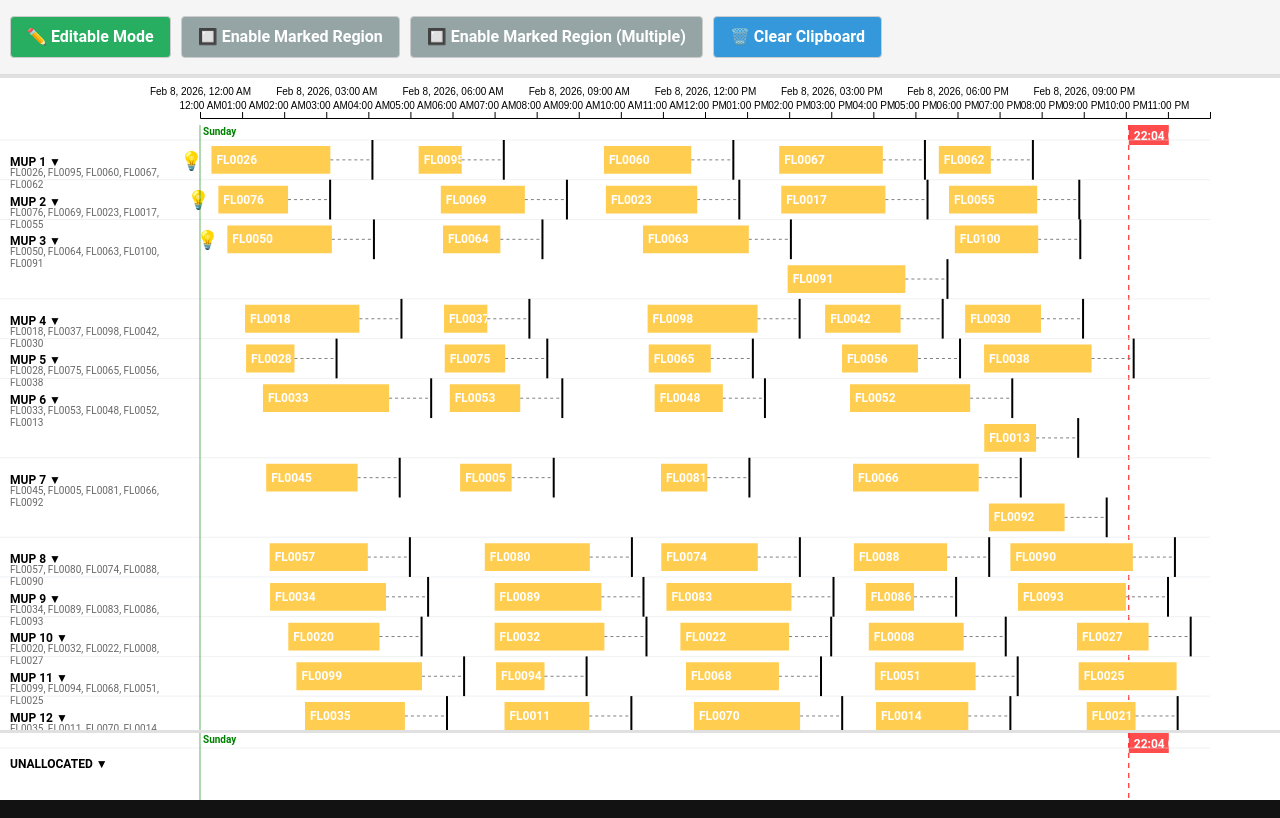
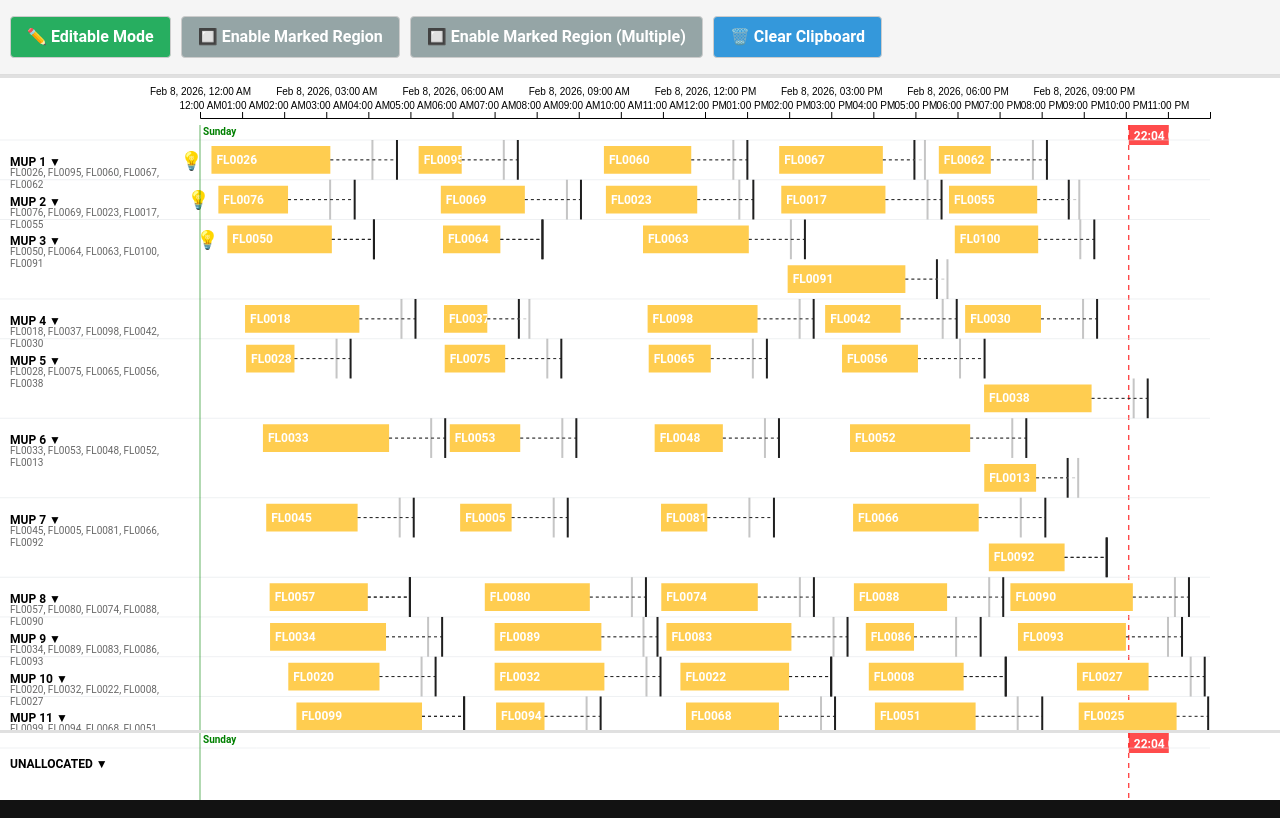
Before and after one commit to johannesbrandenburger/gantt-editor, a Vue app: page / in a window 1280 px wide. Built offline with nearby package versions, Linux system fonts and the light colour scheme; a small style sheet from the web is missing.

Commit message:
Added Secondary Anchor for Estimated Time of Departure

```diff
--- a/src/components/gantt-editor-lib/chart/departuremarker.ts
+++ b/src/components/gantt-editor-lib/chart/departuremarker.ts
@@ -59,7 +59,7 @@ export const updateDepartureMarker = (
     departureMarkerEndline.enter()
         .append("rect")
         .attr("class", "departure-marker-endline")
-        .attr("fill", "black")
+        .attr("fill", d => d.lineColor || "black")
         .attr("opacity", 0)
         .on("mousemove", (event, d) => {
             showSharedHoverTooltip(tooltip, event, d.info);
@@ -72,13 +72,15 @@ export const updateDepartureMarker = (
         .attr("y", d => d.lineY)
         .attr("height", d => d.lineHeight)
         .merge(departureMarkerEndline)
+        .sort((a, b) => (a.layer || 0) - (b.layer || 0))
         .transition()
         .duration(ANIMATION_DURATION)
+        .attr("fill", d => d.lineColor || "black")
         .attr("x", d => d.x2-1)
         .attr("width", d => 2)
         .attr("y", d => d.lineY)
         .attr("height", d => d.lineHeight)
-        .attr("opacity", 1);
+        .attr("opacity", d => d.markerOpacity ?? 1);
     departureMarkerEndline.exit()
         .transition()
         .duration(ANIMATION_DURATION)
@@ -92,7 +94,7 @@ export const updateDepartureMarker = (
     departureMarkerDashedLine.enter()
         .append("line")
         .attr("class", "departure-marker-dashed-line")
-        .attr("stroke", "gray")
+        .attr("stroke", d => d.lineColor || "gray")
         .attr("stroke-width", 1)
         .attr("stroke-dasharray", "3,3")
         .attr("opacity", 0)
@@ -107,13 +109,15 @@ export const updateDepartureMarker = (
         .attr("y1", d => d.lineY + d.lineHeight / 2)
         .attr("y2", d => d.lineY + d.lineHeight / 2)
         .merge(departureMarkerDashedLine)
+        .sort((a, b) => (a.layer || 0) - (b.layer || 0))
         .transition()
         .duration(ANIMATION_DURATION)
+        .attr("stroke", d => d.lineColor || "gray")
         .attr("x1", d => d.x1)
         .attr("x2", d => d.x2)
         .attr("y1", d => d.lineY + d.lineHeight / 2)
         .attr("y2", d => d.lineY + d.lineHeight / 2)
-        .attr("opacity", 1);
+        .attr("opacity", d => d.markerOpacity ?? 1);
     departureMarkerDashedLine.exit()
         .transition()
         .duration(ANIMATION_DURATION)
--- a/src/components/gantt-editor-lib/chart/process-data.ts
+++ b/src/components/gantt-editor-lib/chart/process-data.ts
@@ -1,5 +1,5 @@
 import type { Topic, ProcessedData, Settings } from './types';
-
+/*
 const areSlotsOverlapping = (slots: {
     openTime: Date, closeTime: Date
 }[]): boolean => {
@@ -30,7 +30,7 @@ const areSlotsOverlappingWithDeadlineConsidered = (slots: {
         }
     }
     return false;
-}
+} */
 
 /**
  * Check if a candidate slot overlaps with any existing slot in the row.
@@ -47,15 +47,23 @@ const doesSlotOverlapRow = (existingSlots: { openTime: Date, closeTime: Date }[]
     return false;
 }
 
-const doesSlotOverlapRowWithDeadline = (existingSlots: { openTime: Date, closeTime: Date, deadline?: Date }[], candidate: { openTime: Date, closeTime: Date, deadline?: Date }): boolean => {
+const doesSlotOverlapRowWithDeadline = (existingSlots: { openTime: Date, closeTime: Date, deadline?: Date, secondaryDeadline?: Date }[], candidate: { openTime: Date, closeTime: Date, deadline?: Date, secondaryDeadline?: Date }): boolean => {
     const cOpen = candidate.openTime.getTime();
-    const cClose = candidate.deadline
-        ? Math.max(candidate.closeTime.getTime(), new Date(candidate.deadline).getTime())
-        : candidate.closeTime.getTime();
+    let cClose = candidate.closeTime.getTime();
+    if (candidate.deadline) {
+        cClose = Math.max(cClose, candidate.deadline.getTime());
+    }
+    if (candidate.secondaryDeadline) {
+        cClose = Math.max(cClose, candidate.secondaryDeadline.getTime());
+    }
     for (const s of existingSlots) {
-        const sClose = s.deadline
-            ? Math.max(s.closeTime.getTime(), new Date(s.deadline).getTime())
-            : s.closeTime.getTime();
+        let sClose = s.closeTime.getTime();
+        if (s.deadline) {
+            sClose = Math.max(sClose, s.deadline.getTime());
+        }
+        if (s.secondaryDeadline) {
+            sClose = Math.max(sClose, s.secondaryDeadline.getTime());
+        }
         if (s.openTime.getTime() < cClose && sClose > cOpen) {
             return true;
         }
@@ -64,9 +72,9 @@ const doesSlotOverlapRowWithDeadline = (existingSlots: { openTime: Date, closeTi
 }
 
 export const addSlotToRows = (rows: { name: string, slots: {
-    openTime: Date, closeTime: Date, destinationId: string, id: string
+    openTime: Date, closeTime: Date, destinationId: string, id: string, deadline?: Date, secondaryDeadline?: Date
     }[], id: string }[], slot: {
-        openTime: Date, closeTime: Date, destinationId: string, id: string
+        openTime: Date, closeTime: Date, destinationId: string, id: string, deadline?: Date, secondaryDeadline?: Date
     }, topicId: string, compactView: boolean) => {
     let rowFound = false;
     if (compactView) {
--- a/src/components/gantt-editor-lib/chart/types.ts
+++ b/src/components/gantt-editor-lib/chart/types.ts
@@ -8,6 +8,7 @@ export type GanttEditorSlot = {
     additionalData?: string,
     hoverData?: string,
     deadline?: Date,
+    secondaryDeadline?: Date,
     readOnly?: boolean,
     color?: string
 };
@@ -174,6 +175,9 @@ export interface DepartureMarker {
     info: string;
     id: string;
     color: string;
+    lineColor?: string;
+    markerOpacity?: number;
+    layer?: number;
     lineVisible: boolean;
     lineHeight: number;
     lineY: number;
--- a/src/components/gantt-editor-lib/chart/update-chart.ts
+++ b/src/components/gantt-editor-lib/chart/update-chart.ts
@@ -308,18 +308,42 @@ export function updateChart(
 
                 // add a departure marker for indicating the departure time of a corresponding flight
                 if (!settings.collapseGroups
-                    && slot.deadline
                     && !settings.compactView
                     && !topic.isCollapsed
                 ) {
-                    let departureDate = new Date(slot.deadline);
-                    if (departureDate) {
-                        departureDate = new Date(departureDate);
+                    const departureText = slot.hoverData;
+                    const hasEstimatedTime = !!slot.secondaryDeadline;
+                    const deadlinesDiffer = hasEstimatedTime
+                        && new Date(slot.deadline || 0).getTime() !== new Date(slot.secondaryDeadline || 0).getTime();
+                    const departureMarkers = [
+                        {
+                            // Legacy deadline represents STD.
+                            id: `departure-${slot.id}-std`,
+                            date: slot.deadline,
+                            lineColor: deadlinesDiffer ? "#9e9e9e" : "#1f1f1f",
+                            markerOpacity: deadlinesDiffer ? 0.6 : 1,
+                            layer: 0,
+                        },
+                        {
+                            // New secondaryDeadline represents ETD and should be the relevant anchor.
+                            id: `departure-${slot.id}-etd`,
+                            date: slot.secondaryDeadline,
+                            lineColor: "#1f1f1f",
+                            markerOpacity: 1,
+                            layer: 1,
+                        },
+                    ];
+
+                    for (const marker of departureMarkers) {
+                        if (!marker.date) continue;
+
+                        const departureDate = new Date(marker.date);
+                        if (Number.isNaN(departureDate.getTime())) continue;
 
                         // check if visible
-                        if (!(departureDate < timeExtent[0] || departureDate > timeExtent[1])) {
+                        if (departureDate < timeExtent[0] || departureDate > timeExtent[1]) continue;
+
                         const departureX = xScale(departureDate);
-                            const departureText = slot.hoverData
                         defs.departureMarkerDefinition.push({
                             x1: x + slotWidth,
                             x2: departureX,
@@ -328,11 +352,13 @@ export function updateChart(
                             lineHeight: yScale.step(),
                             lineY: currentY,
                             info: departureText || "",
-                                id: `departure-${slot.id}`,
+                            id: marker.id,
                             color: slotColor!,
+                            lineColor: marker.lineColor,
+                            markerOpacity: marker.markerOpacity,
+                            layer: marker.layer,
                             lineVisible: departureX < x + slotWidth,
                         });
-                        }
                     }
                 }
 
--- a/src/pages/index.vue
+++ b/src/pages/index.vue
@@ -209,14 +209,41 @@ const generateSlots = (count: number) => {
 
         const departureTime = new Date(slotEnd.getTime() + 60 * 60 * 1000); // 1 hour after close time
 
+        // Demo scenarios for departure anchors:
+        // - deadline is STD (legacy/original value)
+        // - secondaryDeadline is ETD (new relevant value)
+        // - ETD can be before or after STD
+        // - every 7th slot uses the same timestamp to verify overlap behavior
+        const deadline = new Date(departureTime); // STD
+        let secondaryDeadline = new Date(departureTime.getTime() + 20 * 60 * 1000); // ETD after STD (default)
+        let scenario = "ETD after STD";
+
+        if (index % 5 === 0) {
+            secondaryDeadline = new Date(departureTime.getTime() + 35 * 60 * 1000);
+            scenario = "ETD delayed (after STD)";
+        }
+
+        if (index % 6 === 0) {
+            secondaryDeadline = new Date(departureTime.getTime() - 15 * 60 * 1000);
+            scenario = "ETD advanced (before STD)";
+        }
+
+        if (index % 7 === 0) {
+            secondaryDeadline = new Date(departureTime);
+            scenario = "ETD equals STD";
+        }
+
+        const hoverData = `Flight ${flightNumber}: 🛫 Departure: ${secondaryDeadline.toLocaleString()}`;
+
         return {
             id: `${flightNumber}-${index}`,
             displayName: flightNumber,
             group: flightNumber,
             openTime: slotStart,
             closeTime: slotEnd,
-            hoverData: `Flight ${flightNumber}: 🛫 Departure: ${departureTime.toLocaleString()}`,
-            deadline: departureTime
+            hoverData,
+            deadline,
+            secondaryDeadline,
             // color: mockColors[index % mockColors.length], // leave color generation to the component
         };
     });
```
Lines whose indentation alone changed are shown as unchanged.
